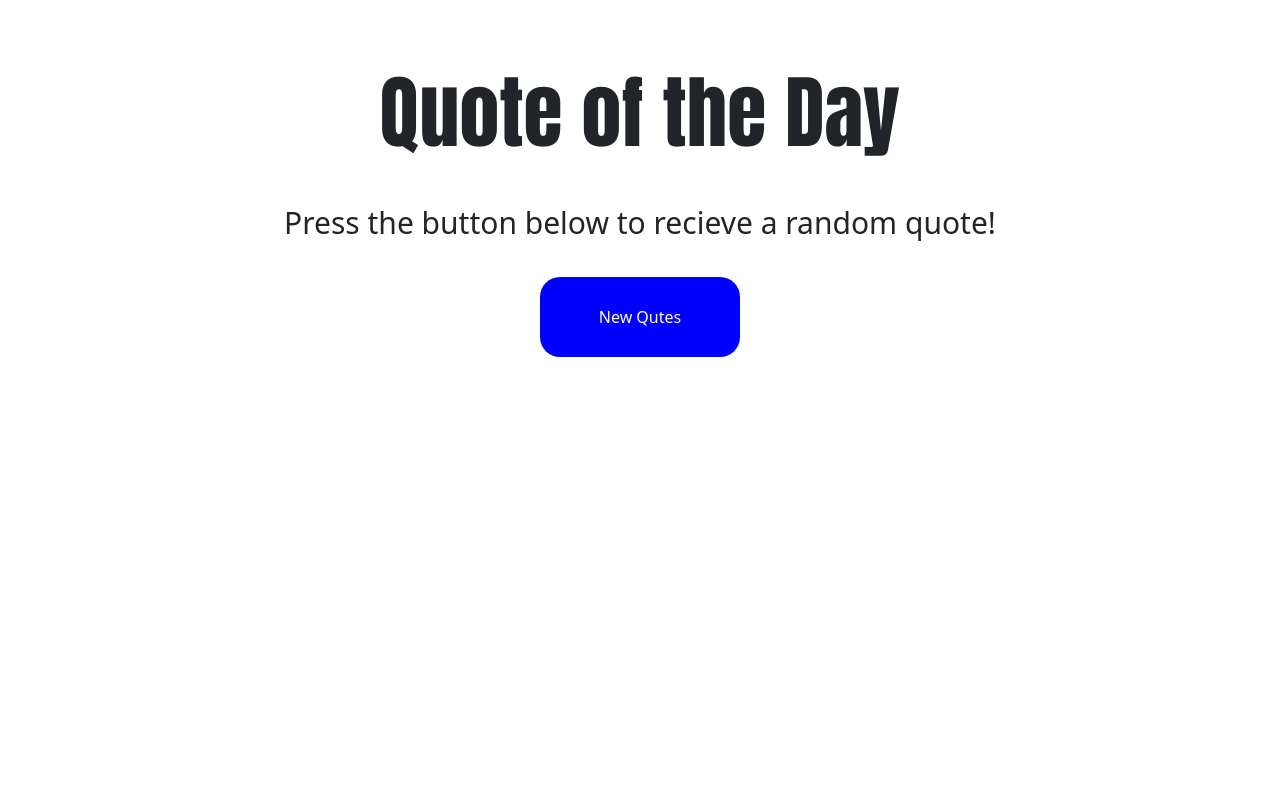
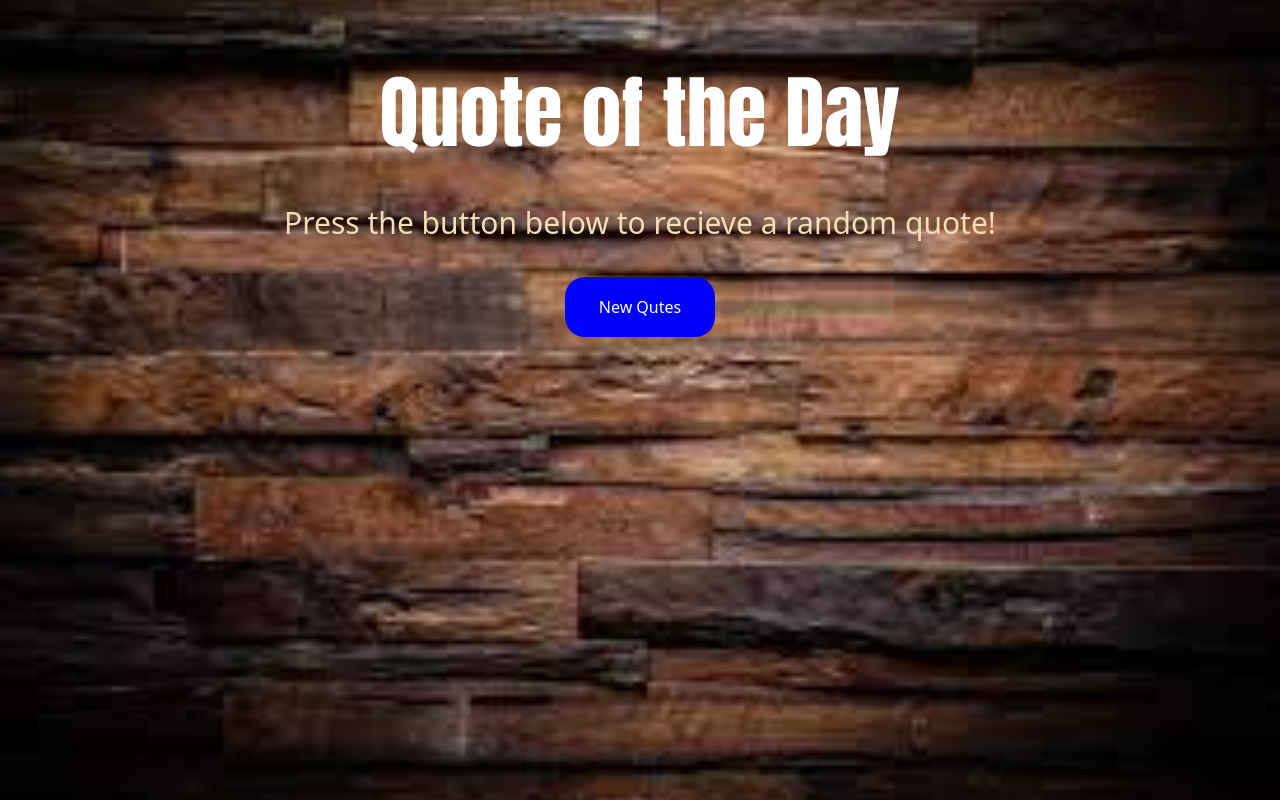
Before and after one commit to KARIM25624/QuteApp, a plain HTML site: page index.html in a window 1280 px wide. Drawn offline with Linux system fonts and the light colour scheme.

Commit message:
add bg-img,change color

```diff
--- a/css/main.css
+++ b/css/main.css
@@ -1,24 +1,35 @@
+body{
+    background-image: url(../img/download.jpeg);
+    background-position: center;
+    background-repeat: no-repeat;
+    background-size: cover;
+    background-attachment: fixed;
+}
 div h2{
     font-size: 80px;
     font-family: Impact, Haettenschweiler, 'Arial Narrow Bold', sans-serif;
+    color: white;
 }
 div p{
     font-size: 30px;
+    color:wheat;
 }
 div button{
-    width: 200px;
-        height: 80px;
+    width: 150px;
+        height: 60px;
         background-color: blue;
         color: white;
         border-radius: 20px;
         border: none;
 }
 div button:hover{
-    background-color: rgb(29, 139, 29);
+    background-color:rgb(43, 171, 43);
 }
 #quteTitle{
     font-family:Arial, Helvetica, sans-serif;
+    color:wheat;
 }
 #quteAuther{
     font-family: Impact, Haettenschweiler, 'Arial Narrow Bold', sans-serif;
+    color: black;
 }
```
Also changed, not shown: img/download.jpeg (added), img/photo-1483232539664-d89822fb5d3e.avif (added).
